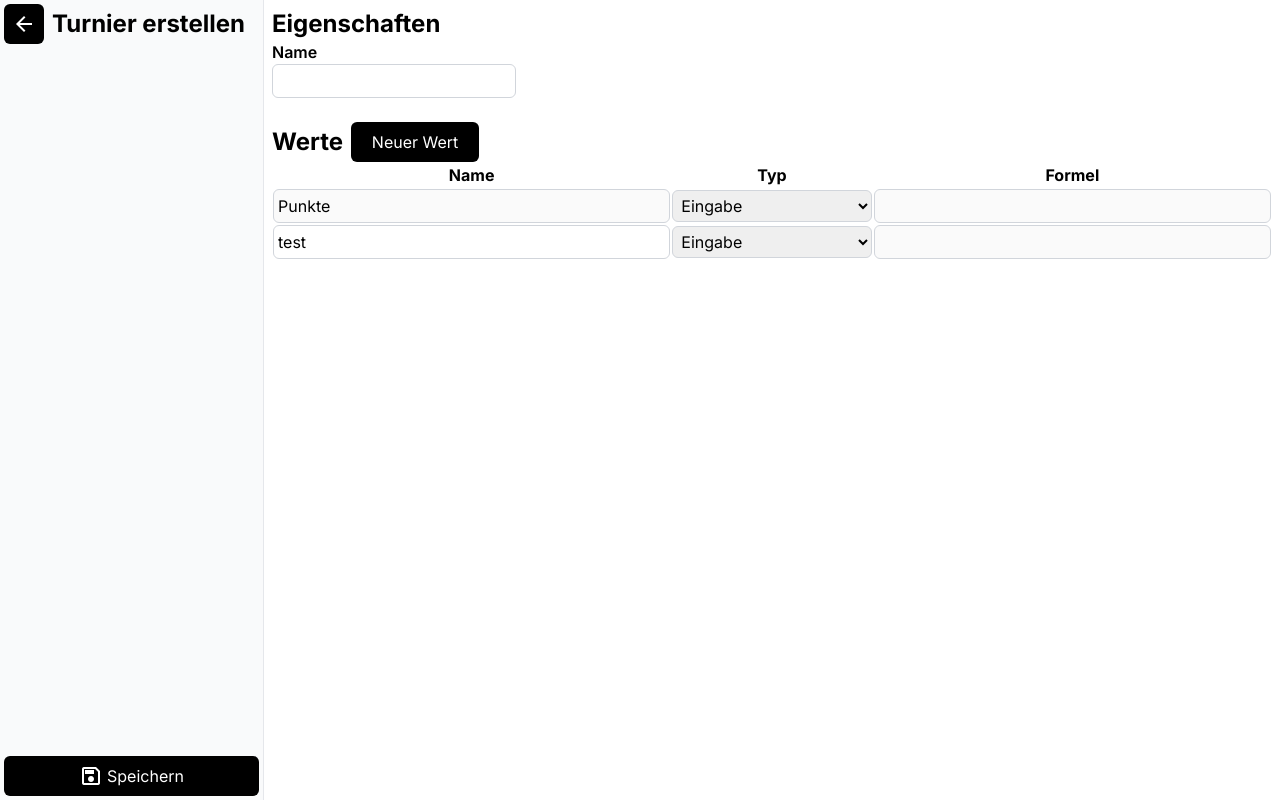
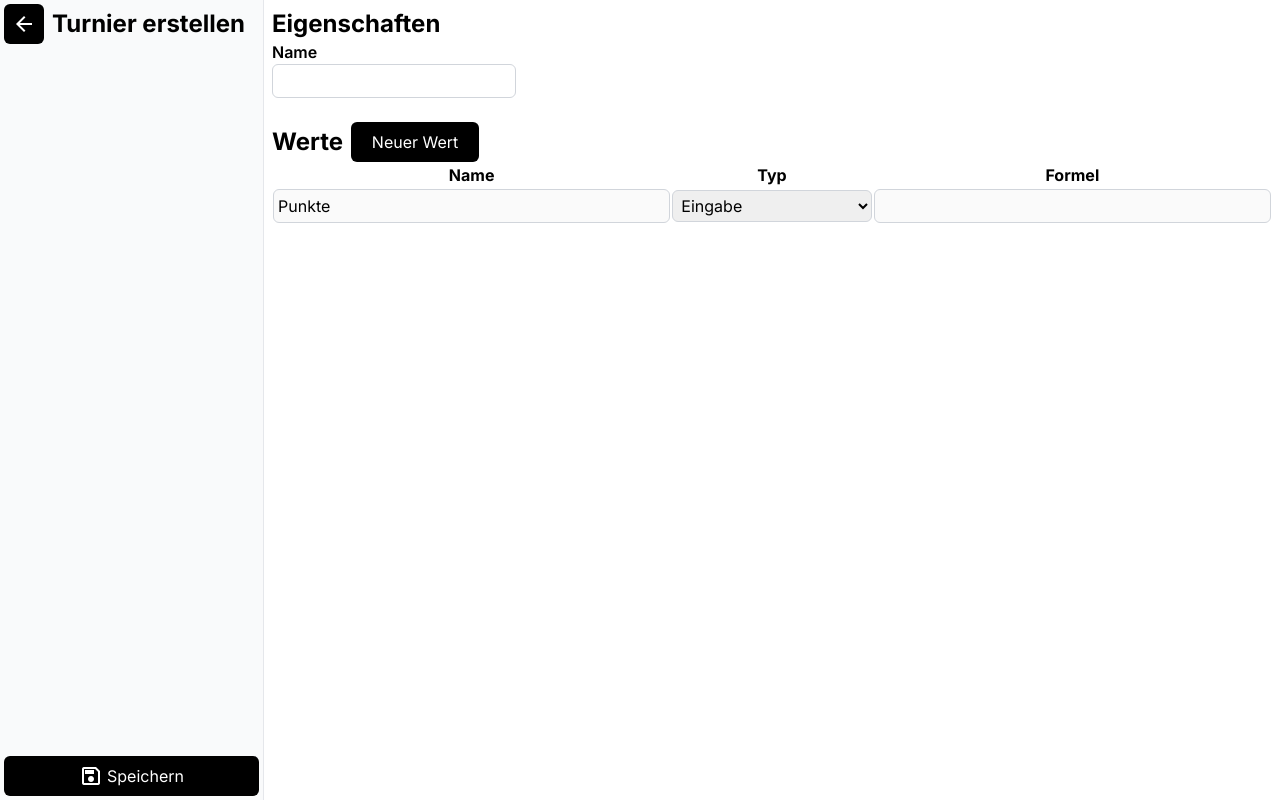
Before and after one commit to Anubi1000/Turnierverwaltung, a Next.js app in the folder frontend/: page /dashboard/tournament/create in a window 1280 px wide. Built offline with nearby package versions, Linux system fonts and the light colour scheme.

Commit message:
Remove result field

```diff
--- a/frontend/src/api-types.d.ts
+++ b/frontend/src/api-types.d.ts
@@ -12,6 +12,5 @@ interface TournamentValue {
   id: string;
   name: string;
   type: "input" | "calculated";
-  isResult: boolean;
   formula?: string;
 }
--- a/frontend/src/app/dashboard/layout.tsx
+++ b/frontend/src/app/dashboard/layout.tsx
@@ -3,9 +3,9 @@ import SessionProviderComponent from "@/app/dashboard/SessionProvider";
 
 export default function Layout({ children }: { children: React.ReactNode }) {
   return (
-    <div>
+    <>
       <SessionProviderComponent />
       {children}
-    </div>
+    </>
   );
 }
--- a/frontend/src/app/dashboard/tournament/create/page.tsx
+++ b/frontend/src/app/dashboard/tournament/create/page.tsx
@@ -52,14 +52,7 @@ export default function Page() {
         id: "points",
         name: "Punkte",
         type: "input",
-        isResult: true,
-      },
-      {
-        id: "test",
-        name: "test",
-        type: "input",
-        isResult: false,
-      },
+      }
     ],
   } as Tournament);
 
@@ -89,8 +82,7 @@ export default function Page() {
                 draft.values.push({
                   id: "test",
                   name: "",
-                  type: "input",
-                  isResult: false,
+                  type: "input"
                 });
               })
             }
```
Also changed, not shown: 2 other files (tests, documents, lock files or other folders).
